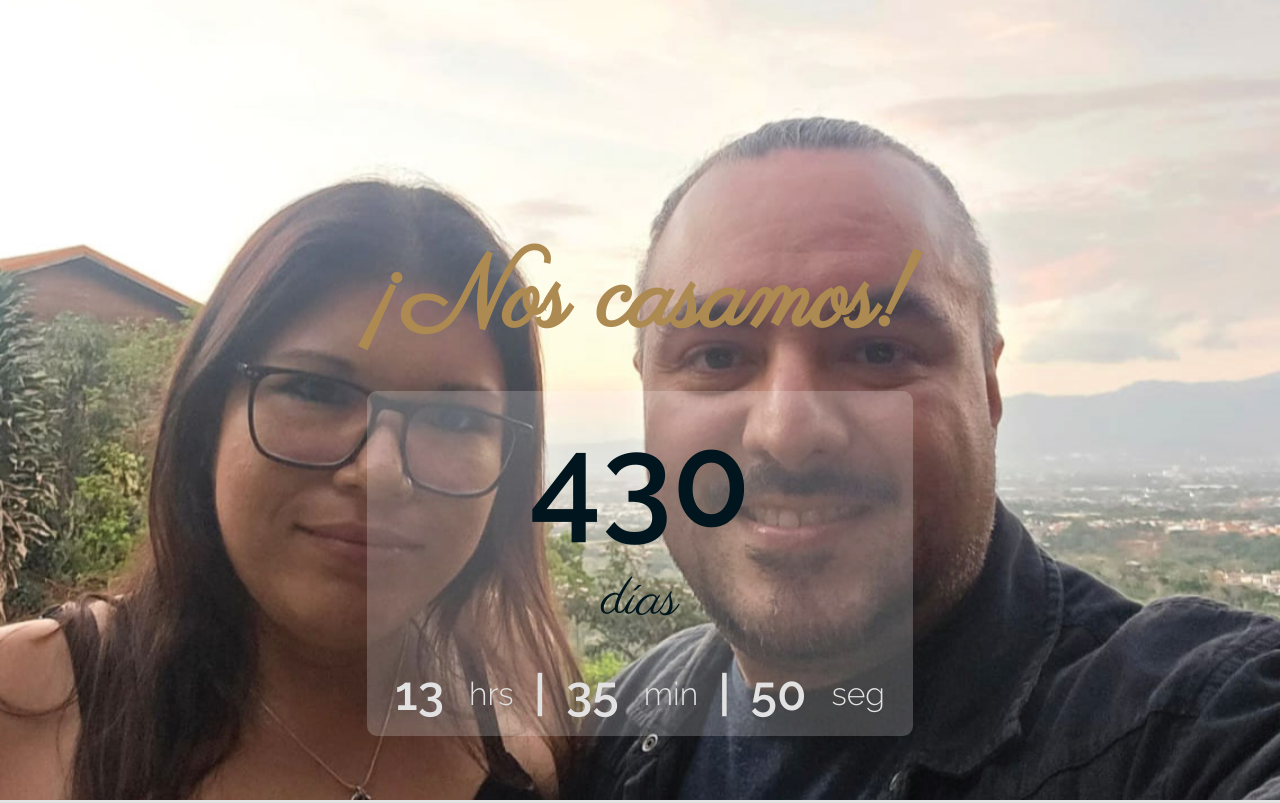
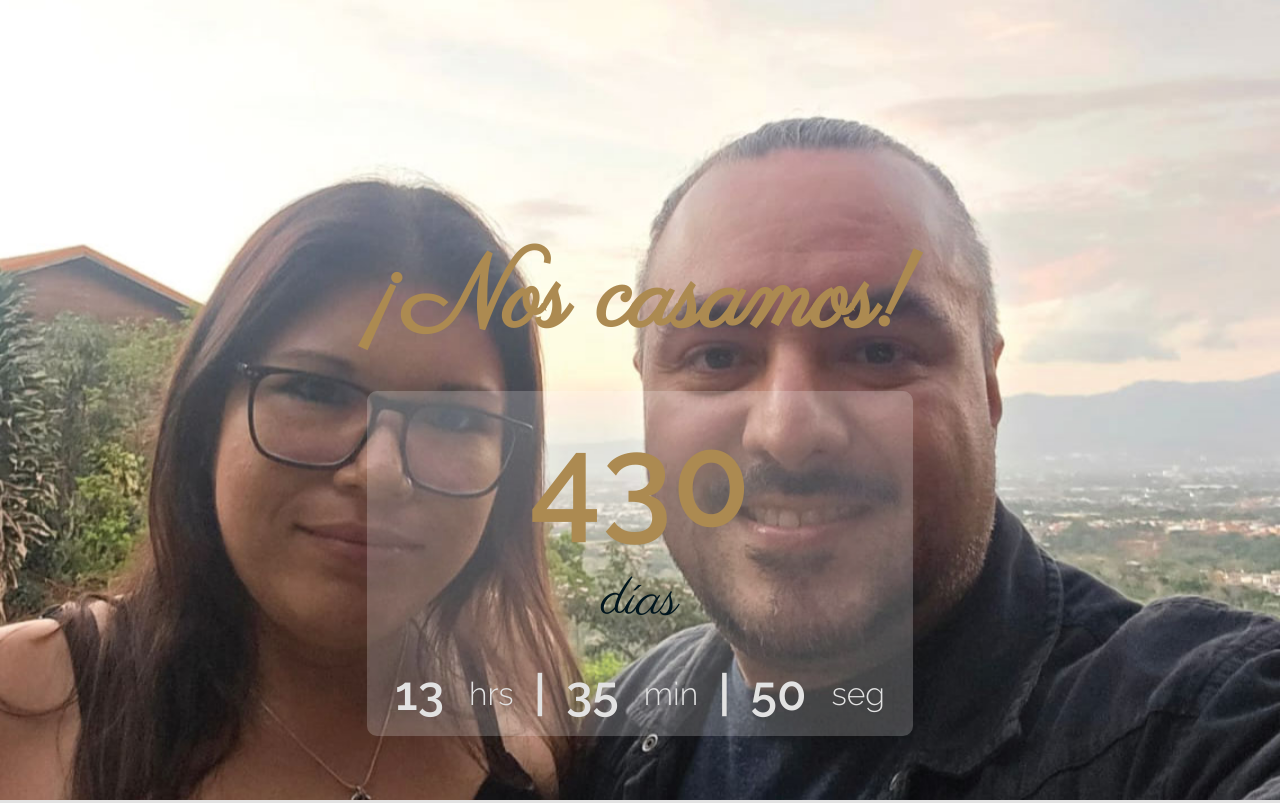
Before and after one commit to DMRamces/Invitacion-pag, a plain HTML site: page index.html in a window 1280 px wide. Shown: the top 803 px of the page. Drawn offline with Linux system fonts and the light colour scheme; files whose address does not match are found by name.

Commit message:
Update styles.css

```diff
--- a/css/styles.css
+++ b/css/styles.css
@@ -116,7 +116,7 @@ a:hover {
     font-size: 8rem;  /* Tamaño duplicado */
     font-weight: bold;
     margin-bottom: 5px;
-    color: #00151e; /* Azul intenso */
+    color: #ac8a51; /* Azul intenso */
 }
 
 .unidad-dias {
```
